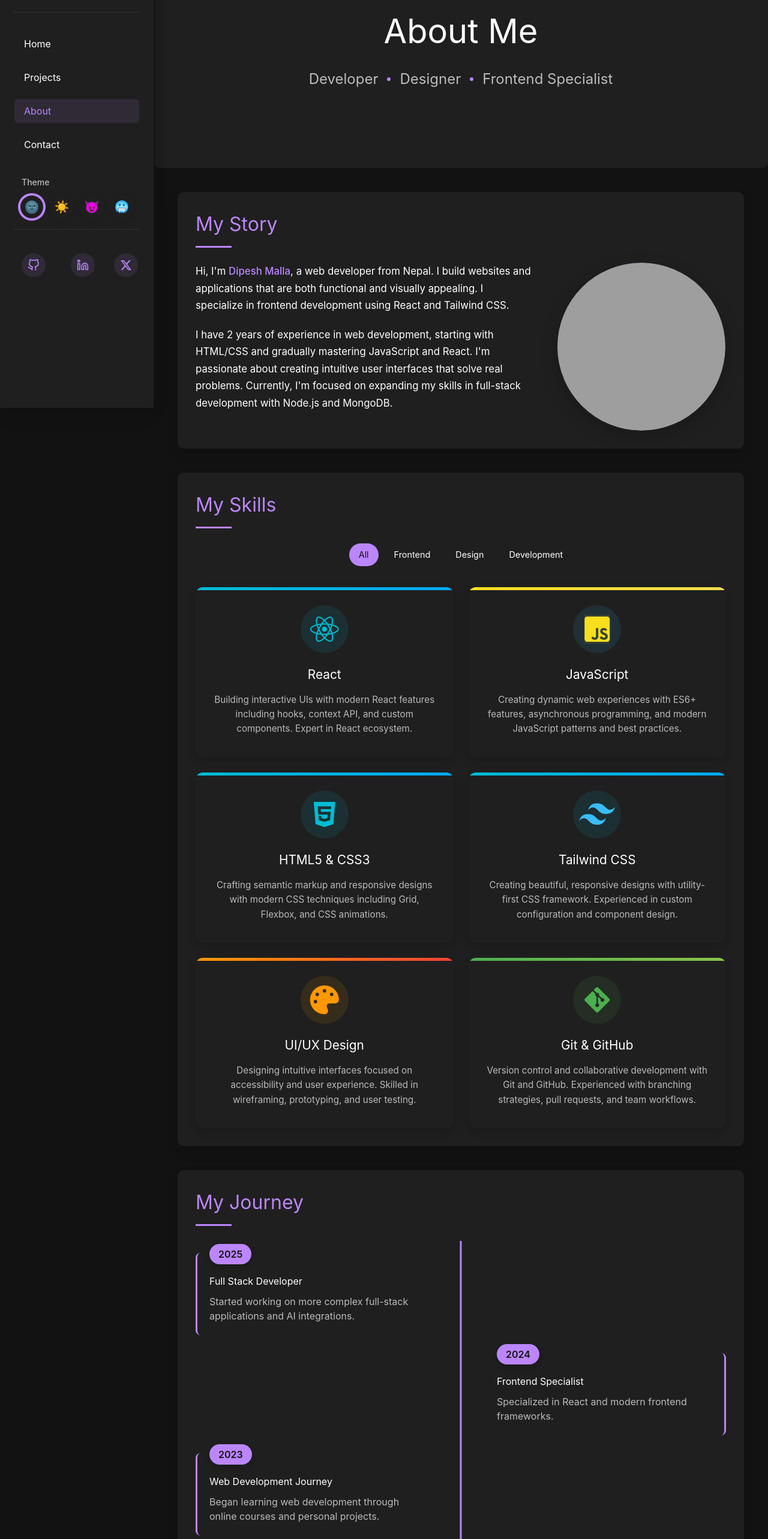
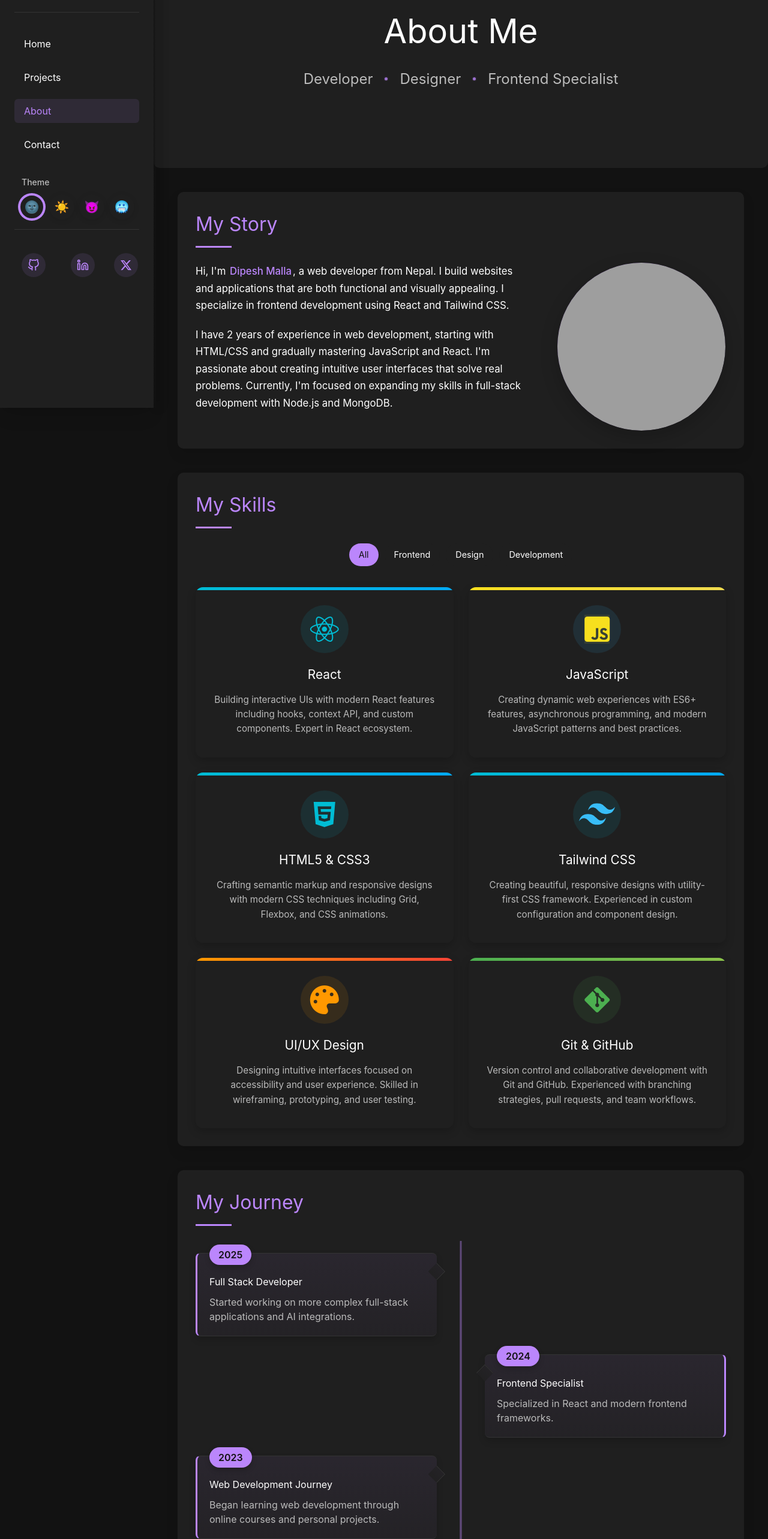
Before and after one commit to Greycode009/Dipesh-Portfolio, a React (Create React App) app: page /about in a window 1280 px wide. Shown: the part 120-2686 px from the top of the page at 60% size. Built offline with nearby package versions, Linux system fonts and the light colour scheme; grey boxes are pictures that could not be loaded.

Commit message:
Replace dots with SVG elements for better theming

```diff
--- a/src/About.css
+++ b/src/About.css
@@ -6,6 +6,22 @@
 @media (max-width: 768px) {
   .about-container {
     padding: 0;
+  }
+  .separator-dot {
+    margin: 0 10px;
+    transform: scale(0.9);
+  }
+
+  .about-tagline {
+    font-size: 1.1rem;
+    flex-wrap: wrap;
+  }
+}
+
+@media (max-width: 480px) {
+  .separator-dot {
+    margin: 0 8px;
+    transform: scale(0.8);
   }
 }
 
@@ -53,12 +69,62 @@
   z-index: 1;
 }
 
-.dot {
-  width: 6px;
-  height: 6px;
-  background-color: var(--color-primary);
-  border-radius: 50%;
-  margin: 0 15px;
+.about-tagline span {
+  display: inline-block;
+}
+
+.separator-dot {
+  margin: 0 20px;
+  color: var(--color-primary);
+  opacity: 0.8;
+  transition: transform 0.3s ease, opacity 0.3s ease;
+  /* Add a subtle drop shadow to enhance visibility */
+  filter: drop-shadow(0 0 1px rgba(var(--color-primary-rgb), 0.5));
+  vertical-align: middle;
+  position: relative;
+  top: -1px;
+}
+
+.about-tagline:hover .separator-dot {
+  opacity: 1;
+  transform: scale(1.1);
+}
+
+/* Theme-specific dot styling */
+.theme-light .separator-dot {
+  opacity: 0.7;
+  filter: drop-shadow(0 0 1px rgba(var(--color-primary-rgb), 0.3));
+}
+
+.theme-purple .separator-dot,
+.theme-blue .separator-dot {
+  opacity: 0.9;
+  filter: drop-shadow(0 0 2px rgba(var(--color-primary-rgb), 0.7));
+}
+
+.highlight {
+  color: var(--color-primary);
+  font-weight: 500;
+  position: relative;
+  padding: 0 2px;
+}
+
+/* Add a subtle background to the highlighted text */
+.highlight::after {
+  content: '';
+  position: absolute;
+  bottom: 0;
+  left: 0;
+  width: 100%;
+  height: 30%;
+  background-color: var(--color-primary-10);
+  z-index: -1;
+  border-radius: 2px;
+}
+
+/* Theme-specific highlight adjustments */
+.theme-light .highlight::after {
+  opacity: 0.7;
 }
 
 .about-content {
@@ -98,7 +164,7 @@
   bottom: 0;
   width: 60px;
   height: 3px;
-  background-color: #bb86fc;
+  background-color: var(--color-primary);
 }
 
 .bio-container {
@@ -136,7 +202,7 @@
   left: -15px;
   width: calc(100% + 30px);
   height: calc(100% + 30px);
-  background: linear-gradient(135deg, #bb86fc, transparent);
+  background: linear-gradient(135deg, var(--color-primary), transparent);
   z-index: -1;
   border-radius: 50%;
   opacity: 0.7;
@@ -155,11 +221,6 @@
   line-height: 1.7;
 
   font-size: 1.05rem;
-}
-
-.highlight {
-  color: var(--primary);
-  font-weight: 500;
 }
 
 .skills-container {
@@ -265,12 +326,12 @@
 }
 
 .skill-card.development .skill-icon {
-  color: #4caf50;
-  background-color: rgba(76, 175, 80, 0.1);
+  color: var(--color-success, #4caf50);
+  background-color: rgba(var(--color-success-rgb, 76, 175, 80), 0.1);
 }
 
 .skill-card.development:hover .skill-icon {
-  background-color: rgba(76, 175, 80, 0.2);
+  background-color: rgba(var(--color-success-rgb, 76, 175, 80), 0.2);
 }
 
 .skill-card:nth-child(2) .skill-icon {
@@ -315,7 +376,14 @@
   transform: translateX(-50%);
   width: 3px;
   height: 100%;
-  background-color: var(--color-border);
+  background: linear-gradient(
+    to bottom,
+    transparent 0%,
+    var(--color-primary) 15%,
+    var(--color-primary) 85%,
+    transparent 100%
+  );
+  opacity: 0.4;
 }
 
 .timeline-item {
@@ -340,6 +408,13 @@
   padding: 20px;
   border-radius: 8px;
   position: relative;
+  box-shadow: 0 6px 12px rgba(0, 0, 0, 0.15);
+  border: 1px solid var(--color-border);
+  /* Add subtle gradient overlay to create depth */
+  background-image: linear-gradient(to bottom,
+    rgba(var(--color-primary-rgb), 0.03),
+    rgba(var(--color-primary-rgb), 0.01)
+  );
 }
 
 .timeline-item:hover .timeline-content {
@@ -362,6 +437,12 @@
   width: 20px;
   height: 20px;
   background-color: var(--color-surface);
+  background-image: linear-gradient(to bottom,
+    rgba(var(--color-primary-rgb), 0.03),
+    rgba(var(--color-primary-rgb), 0.01)
+  );
+  border-right: 1px solid var(--color-border);
+  border-top: 1px solid var(--color-border);
   transform: rotate(45deg);
 }
 
@@ -373,6 +454,12 @@
   width: 20px;
   height: 20px;
   background-color: var(--color-surface);
+  background-image: linear-gradient(to bottom,
+    rgba(var(--color-primary-rgb), 0.03),
+    rgba(var(--color-primary-rgb), 0.01)
+  );
+  border-left: 1px solid var(--color-border);
+  border-top: 1px solid var(--color-border);
   transform: rotate(45deg);
 }
 
@@ -466,11 +553,6 @@ blockquote::after {
     font-size: 2.5rem;
   }
 
-  .about-tagline {
-    font-size: 1.1rem;
-    flex-wrap: wrap;
-  }
-
   .about-content {
     padding: 0 20px 20px;
   }
@@ -506,6 +588,14 @@ blockquote::after {
 
   .timeline-line {
     left: 40px;
+    background: linear-gradient(
+      to bottom,
+      transparent 0%,
+      var(--color-primary) 15%,
+      var(--color-primary) 85%,
+      transparent 100%
+    );
+    opacity: 0.4;
   }
 
   .timeline-item:nth-child(even) .timeline-content::after,
@@ -519,7 +609,6 @@ blockquote::after {
     font-size: 1.1rem;
   }
 }
-
 
 @media (max-width: 480px) {
   .category-tag {
@@ -624,6 +713,10 @@ blockquote::after {
   transition: all 0.4s cubic-bezier(0.175, 0.885, 0.32, 1.275);
   border-left: 3px solid var(--color-primary);
   transform-origin: center;
+  background-image: linear-gradient(to bottom,
+    rgba(var(--color-primary-rgb), 0.07),
+    rgba(var(--color-primary-rgb), 0.03)
+  );
 }
 
 .highlight-journey:hover .timeline-content {
@@ -631,6 +724,10 @@ blockquote::after {
   box-shadow: 0 15px 30px rgba(0, 0, 0, 0.3);
   z-index: 10;
   background-color: var(--color-surface);
+  background-image: linear-gradient(to bottom,
+    rgba(var(--color-primary-rgb), 0.1),
+    rgba(var(--color-primary-rgb), 0.05)
+  );
 }
 
 /* Even and odd items need different borders and animations */
@@ -671,3 +768,13 @@ blockquote::after {
   left: -10px;
   transform: rotate(45deg) scale(1);
 }
+
+/* Also improve the specific themes compatibility */
+.theme-light .timeline-content {
+  box-shadow: 0 6px 15px rgba(0, 0, 0, 0.08);
+}
+
+.theme-purple .timeline-content,
+.theme-blue .timeline-content {
+  box-shadow: 0 6px 15px rgba(0, 0, 0, 0.3);
+}
--- a/src/Contact.css
+++ b/src/Contact.css
@@ -208,7 +208,7 @@
   gap: 10px;
   margin-bottom: 8px;
   font-weight: 500;
-  color: #bbbbbb;
+  color: var(--color-dimText);
   transition: all 0.3s ease;
 }
 
--- a/src/pages/About.jsx
+++ b/src/pages/About.jsx
@@ -105,9 +105,13 @@ function About() {
           transition={{ delay: 0.4, duration: 0.8 }}
         >
           <span>Developer</span>
-          <span className="dot"></span>
+          <svg className="separator-dot" width="5" height="5" viewBox="0 0 5 5" aria-hidden="true">
+            <circle cx="2.5" cy="2.5" r="2.5" fill="currentColor" />
+          </svg>
           <span>Designer</span>
-          <span className="dot"></span>
+          <svg className="separator-dot" width="5" height="5" viewBox="0 0 5 5" aria-hidden="true">
+            <circle cx="2.5" cy="2.5" r="2.5" fill="currentColor" />
+          </svg>
           <span>Frontend Specialist</span>
         </motion.div>
       </motion.section>
```
